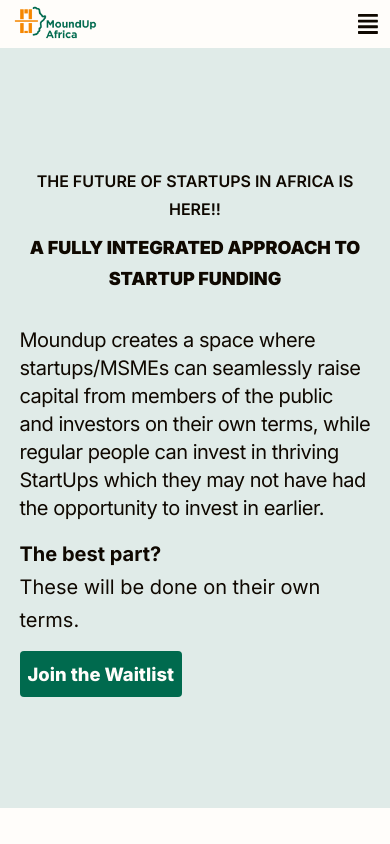
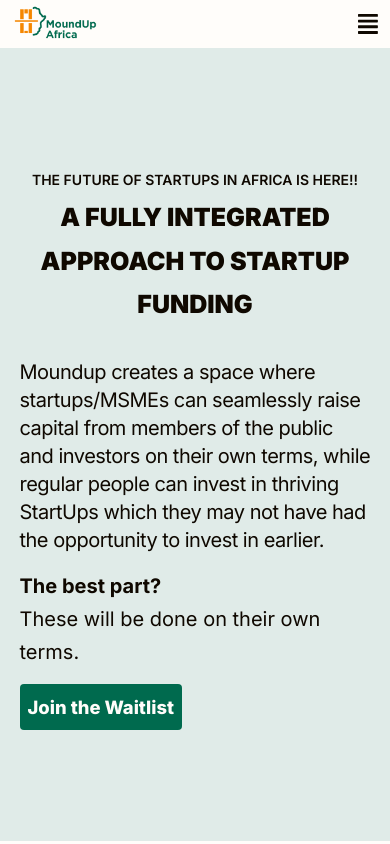
Before and after one commit to kelvinsekx/mould_landing_page, a Next.js app: page / in a window 390 px wide. Shown: the top 844 px of the page. Built offline with nearby package versions, Linux system fonts and the light colour scheme.

Commit message:
wip:fit_design

```diff
--- a/components/hero/heroSection.tsx
+++ b/components/hero/heroSection.tsx
@@ -4,10 +4,10 @@
 export const HeroSection = () => (
   <div className="flex flex-col md:flex-row font-normal bg-moundUpGreen__light max-w-[100rem] mx-auto ">
     <section className="self-center  w-[90%] lg:w-1/2 text-xl py-30 lg:pl-30">
-      <p className="text-base text-center font-semibold leading-[174%] md:font-normal md:text-left md:text-xl md:leading-[164%]">
+      <p className="text-sm md:text-xl text-center font-semibold leading-[174%] md:font-normal md:text-left md:text-xl md:leading-[164%]">
         THE FUTURE OF STARTUPS IN AFRICA IS HERE!!
       </p>
-      <p className="text-moundUpBlack mt-2 text-lg leading-[173.4%] font-black md:text-moundUpGreen md:text-4xl text-center md:text-left">
+      <p className="text-moundUpBlack mt-1 md:mt-2 text-[25px] leading-[173.4%] font-black md:text-moundUpGreen md:text-4xl text-center md:text-left">
         {`A fully integrated approach to startup funding`.toUpperCase()}
       </p>
       <p className="pt-8 md:pt-10 pb-4 tracking-tight md:tracking-normal">
```
